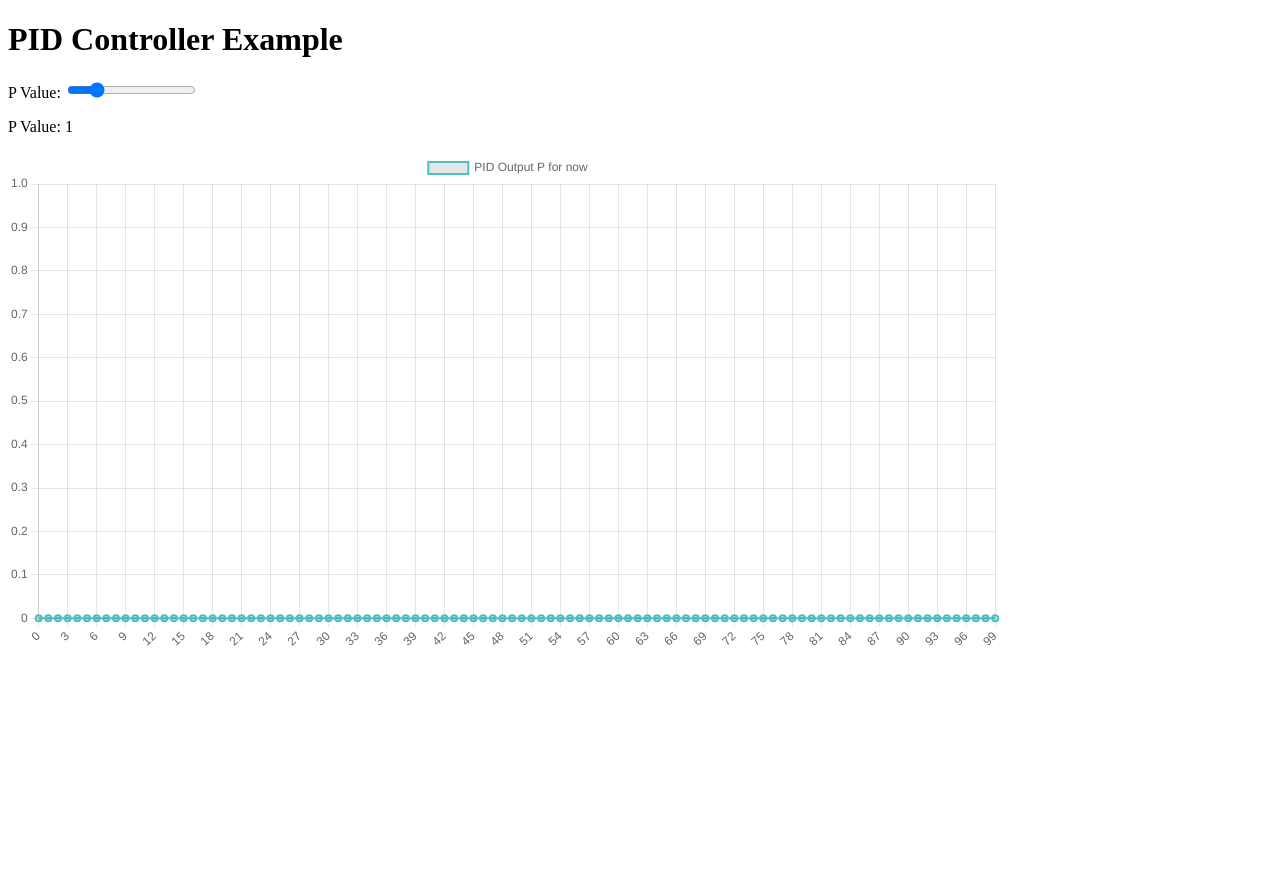
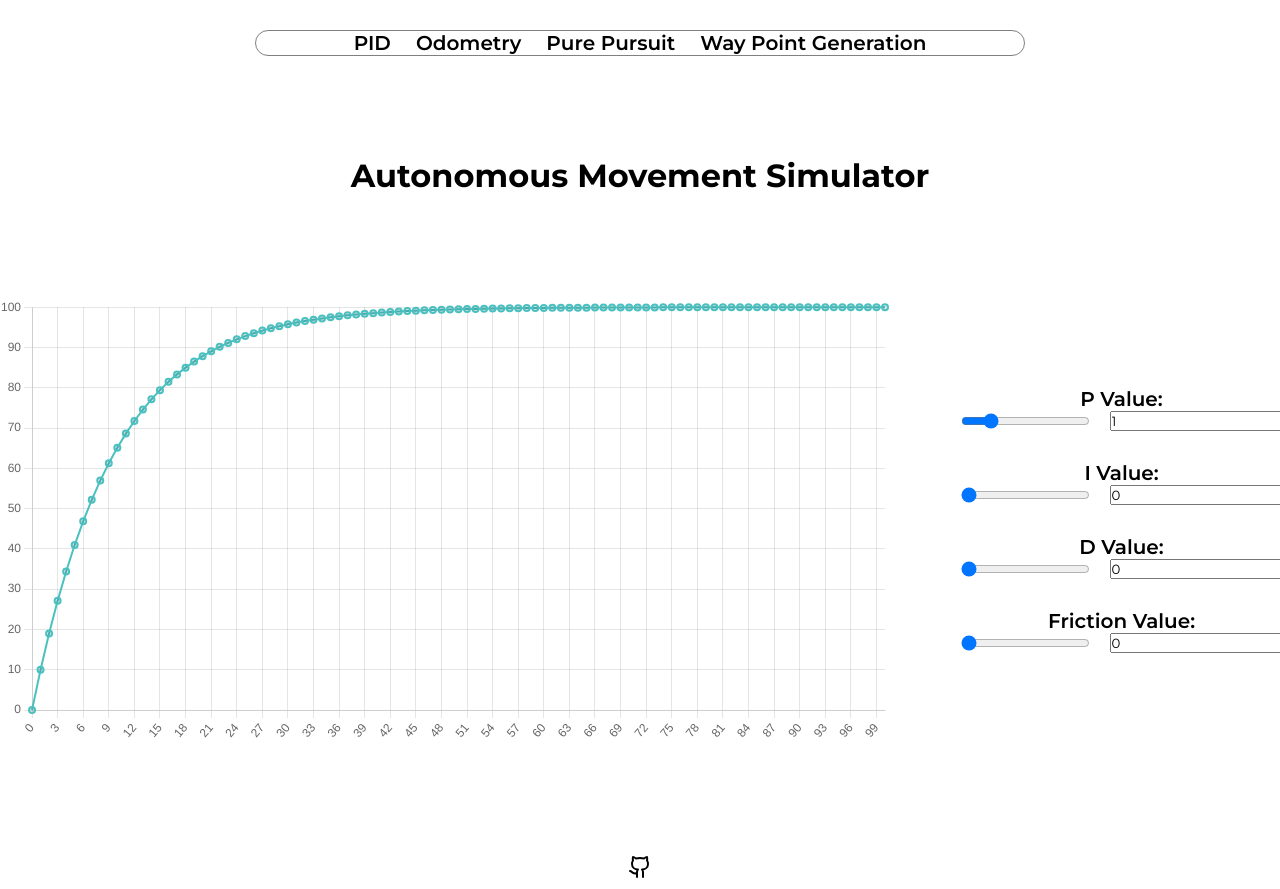
Before and after one commit to dark-sorceror/Motion-Algorithm-Simulator, a Flask app: page / in a window 1280 px wide. Before the commit the page ends 646 px from the top, so only its background shows below. Run offline with Flask 3, Linux system fonts and the light colour scheme.

Commit message:
v1.1.0 - Finished PID and friction
Kinda accurate - friction may need to be reworked. Derivative value has been clamped down a lot.

```diff
--- a/src/__init__.py
+++ b/src/__init__.py
@@ -4,7 +4,7 @@ from flask import Flask
 def create_app():
     app = Flask(__name__, static_folder='static', template_folder='templates')
 
-    from .routes import main
-    app.register_blueprint(main, url_prefix='/')
+    from .routes import bp
+    app.register_blueprint(bp, url_prefix='/')
 
     return app
--- a/src/routes.py
+++ b/src/routes.py
@@ -1,36 +1,24 @@
-import time
-import numpy as np
 from .PID import PID
 from flask import Blueprint, jsonify, request, render_template
 
-main = Blueprint('main', __name__)
+bp = Blueprint('bp', __name__)
 
-def pid_controller(targetValue, kP, numSteps=100):
-    currentValue = 0
-    outputValues = []
-
-    for step in range(numSteps):
-        error = targetValue - currentValue
-
-        adjustment = kP * error
-        currentValue += adjustment
-        outputValues.append(currentValue)
-
-    return outputValues
-
-@main.route('/')
+@bp.route('/')
 def index():
     return render_template('index.html')
 
-@main.route('/pid', methods=['POST'])
-def pid():
+@bp.route('/simulate', methods=['POST'])
+def simulate():
     data = request.json
-    p_value = data.get('p_value', 1)
-    targetValue = 100
-    numSteps = 100
+    kP = float(data['kpValue'])
+    kI = float(data['kiValue'])
+    kD = float(data['kdValue'])
+    friction = float(data['frictionValue'])
 
-    output_values = pid_controller(targetValue, p_value, numSteps)
+    robotPosList = PID(kP, kI, kD, 100, 0, 0.1, friction).simulatePID()
 
     return jsonify(
-        { 'output_values': output_values }
+        {
+            'robot_position': robotPosList
+        }
     )
--- a/src/static/script.js
+++ b/src/static/script.js
@@ -1,15 +1,131 @@
+const VERSION = "1.1.0"
+
+function syncValue(self) {
+    document.getElementById(self.id.replace("slider", "value")).value = self.value;
+}
+
+function syncSlider(self) {
+    document.getElementById(self.id.replace("value", "slider")).value = self.value;
+}
+
 document.addEventListener('DOMContentLoaded', () => {
-    const slider = document.getElementById('slider');
-    const resultDisplay = document.getElementById('result');
+    const
+        kpSlider = document.getElementById('kP-slider'),
+        kiSlider = document.getElementById('kI-slider'),
+        kdSlider = document.getElementById('kD-slider'),
+        frictionSlider = document.getElementById('friction-slider');
+
     const ctx = document.getElementById('chart').getContext('2d');
 
     const chart = new Chart(ctx, {
         type: 'line',
         data: {
-            labels: Array.from({ length: 100 }, (_, i) => i),
+            labels: Array.from({ length: 101 }, (_, i) => i),
             datasets: [{
-                label: 'PID Output P for now',
-                data: new Array(100).fill(0),
+                label: 'Robot Position',
+                data: [
+                    0,
+                    10,
+                    19,
+                    27.1,
+                    34.39,
+                    40.951,
+                    46.8559,
+                    52.17031,
+                    56.953279,
+                    61.2579511,
+                    65.13215599,
+                    68.618940391,
+                    71.7570463519,
+                    74.58134171671,
+                    77.123207545039,
+                    79.4108867905351,
+                    81.4697981114816,
+                    83.32281830033344,
+                    84.9905364703001,
+                    86.49148282327009,
+                    87.84233454094309,
+                    89.05810108684878,
+                    90.1522909781639,
+                    91.13706188034752,
+                    92.02335569231276,
+                    92.82102012308148,
+                    93.53891811077334,
+                    94.185026299696,
+                    94.76652366972641,
+                    95.28987130275377,
+                    95.76088417247838,
+                    96.18479575523054,
+                    96.56631617970748,
+                    96.90968456173674,
+                    97.21871610556306,
+                    97.49684449500675,
+                    97.74716004550608,
+                    97.97244404095547,
+                    98.17519963685992,
+                    98.35767967317392,
+                    98.52191170585652,
+                    98.66972053527087,
+                    98.80274848174378,
+                    98.9224736335694,
+                    99.03022627021245,
+                    99.12720364319121,
+                    99.21448327887208,
+                    99.29303495098488,
+                    99.36373145588638,
+                    99.42735831029775,
+                    99.48462247926797,
+                    99.53616023134117,
+                    99.58254420820705,
+                    99.62428978738635,
+                    99.66186080864772,
+                    99.69567472778294,
+                    99.72610725500465,
+                    99.75349652950419,
+                    99.77814687655378,
+                    99.8003321888984,
+                    99.82029897000855,
+                    99.8382690730077,
+                    99.85444216570693,
+                    99.86899794913623,
+                    99.8820981542226,
+                    99.89388833880034,
+                    99.90449950492031,
+                    99.91404955442827,
+                    99.92264459898544,
+                    99.93038013908689,
+                    99.9373421251782,
+                    99.94360791266038,
+                    99.94924712139435,
+                    99.95432240925491,
+                    99.95889016832942,
+                    99.96300115149647,
+                    99.96670103634682,
+                    99.97003093271213,
+                    99.97302783944092,
+                    99.97572505549682,
+                    99.97815254994714,
+                    99.98033729495242,
+                    99.98230356545717,
+                    99.98407320891145,
+                    99.9856658880203,
+                    99.98709929921827,
+                    99.98838936929644,
+                    99.9895504323668,
+                    99.99059538913012,
+                    99.9915358502171,
+                    99.99238226519539,
+                    99.99314403867585,
+                    99.99382963480826,
+                    99.99444667132744,
+                    99.99500200419469,
+                    99.99550180377523,
+                    99.9959516233977,
+                    99.99635646105793,
+                    99.99672081495214,
+                    99.99704873345692,
+                    99.99734386011123
+                ],
                 borderColor: 'rgba(75, 192, 192, 1)',
                 borderWidth: 2,
                 fill: false
@@ -23,37 +139,55 @@ document.addEventListener('DOMContentLoaded', () => {
                 y: {
                     beginAtZero: true
                 }
+            },
+            plugins: {
+                legend: {
+                    display: false
                 }
+            },
         }
     });
 
     function debounce(func, wait) {
         let timeout;
-        return function(...args) {
+
+        return function (...args) {
             clearTimeout(timeout);
             timeout = setTimeout(() => func.apply(this, args), wait);
         };
     }
 
-    const updateChartAndValue = debounce(function() {
-        const pValue = parseFloat(slider.value);
+    const updateChartAndValue = debounce(function () {
+        const
+            kpValue = parseFloat(kpSlider.value),
+            kiValue = parseFloat(kiSlider.value),
+            kdValue = parseFloat(kdSlider.value),
+            frictionValue = parseFloat(frictionSlider.value);
 
-        fetch('/pid', {
+        fetch('/simulate', {
             method: 'POST',
             headers: {
                 'Content-Type': 'application/json',
             },
-            body: JSON.stringify({ p_value: pValue })
+            body: JSON.stringify(
+                {
+                    kpValue: kpValue,
+                    kiValue: kiValue,
+                    kdValue: kdValue,
+                    frictionValue: frictionValue
+                }
+            )
         })
             .then(response => response.json())
             .then(data => {
-            resultDisplay.textContent = `P Value: ${pValue}`;
-
-            chart.data.datasets[0].data = data.output_values;
+                chart.data.datasets[0].data = data.robot_position;
                 chart.update();
             })
             .catch(error => console.error('Error:', error));
     }, 300);
 
-    slider.addEventListener('input', updateChartAndValue);
+    kpSlider.addEventListener('input', updateChartAndValue);
+    kiSlider.addEventListener('input', updateChartAndValue);
+    kdSlider.addEventListener('input', updateChartAndValue);
+    frictionSlider.addEventListener('input', updateChartAndValue);
 });
--- a/src/static/styles.css
+++ b/src/static/styles.css
@@ -1,3 +1,115 @@
+@import url('https://fonts.googleapis.com/css2?family=Montserrat:wght@400;600;700&display=swap');
+
+* {
+    font-family: 'Montserrat';
+    margin: 0;
+    padding: 0;
+}
+
+body {
+    height: 100vh;
+    width: 100vw;
+    display: flex;
+    flex-direction: column;
+}
+
+nav {
+    display: flex;
+    width: 100%;
+    height: 75px;
+    justify-content: center;
+    margin-top: 30px;
+}
+
+ul {
+    width: 60%;
+    display: flex;
+    justify-content: center;
+    align-items: center;
+    border-radius: 20px;
+    border: 1px solid grey;
+}
+
+li:not(:last-child) {
+    margin-right: 25px;
+}
+
+li {
+    list-style: none;
+    cursor: pointer;
+    font-weight: 600;
+    font-size: 20px;
+}
+
 .canvas-holder {
-    max-width: 1000px;
+    width: 1000px;
+    height: 650px;
+    margin-right: 70px;
+    display: flex;
+    align-items: center;
 }
+
+h1 {
+    text-align: center;
+    margin-top: 100px;
+}
+
+.container {
+    display: flex;
+    align-items: center;
+    justify-content: center;
+    flex: 1;
+}
+
+.right {
+    display: flex;
+    flex-direction: column;
+    align-items: center;
+    justify-content: center;
+}
+
+.slider-container {
+    display: flex;
+    flex-direction: column;
+    justify-content: left;
+    align-items: center;
+}
+
+.slider-container:not(:last-child) {
+    margin-bottom: 30px;
+}
+
+.slider-container span {
+    font-weight: 600;
+    font-size: 20px;
+}
+
+.slider-function {
+    display: flex;
+    align-items: center;
+}
+
+.slider {
+    margin-right: 20px;
+}
+
+button {
+    border: none;
+    border-radius: 10px;
+    align-items: center;
+    display: flex;
+    justify-content: center;
+    padding: 10px;
+    background-color: white;
+}
+
+button:hover {
+    background-color: lightgrey;
+}
+
+footer {
+    display: flex;
+    justify-content: center;
+    align-items: center;
+    height: 200px;
+}
--- a/src/templates/index.html
+++ b/src/templates/index.html
@@ -3,20 +3,62 @@
 <head>
     <meta charset="UTF-8">
     <meta name="viewport" content="width=device-width, initial-scale=1.0">
-    <title>PID Control with Chart</title>
+    <title>Movement Simulator</title>
     <script src="https://cdn.jsdelivr.net/npm/chart.js"></script>
     <link rel="stylesheet" href="{{ url_for('static', filename='styles.css') }}">
+    <!--<link rel="stylesheet" href="../static/styles.css">-->
+    <!--<script src="../static/script.js"></script>-->
 </head>
 <body>
-    <h1>PID Controller Example</h1>
-    <label for="slider">P Value:</label>
-    <input type="range" id="slider" min="0" max="5" step="0.1" value="1">
-    <p id="result">P Value: 1</p>
-
-    <div class="canvas-holder">
-        <canvas id="chart"></canvas>
+    <nav>
+        <ul>
+            <li>PID</li>
+            <li>Odometry</li>
+            <li>Pure Pursuit</li>
+            <li>Way Point Generation</li>
+        </ul>
+    </nav>
+    <h1>Autonomous Movement Simulator</h1>
+    <div class="container">
+        <div class="canvas-holder">
+            <canvas id="chart"></canvas>
+        </div>
+        <div class="right">
+            <div class="slider-container">
+                <span>P Value:</span>
+                <div class="slider-function">
+                    <input type="range" id="kP-slider" class="slider" min="0" max="5" step="0.1" value="1" oninput="syncValue(this)">
+                    <input type="text" id="kP-value" value="1" oninput="syncSlider(this)">
+                </div>
+            </div>
+            <div class="slider-container">
+                <span>I Value:</span>
+                <div class="slider-function">
+                    <input type="range" id="kI-slider" class="slider" min="0" max="5" step="0.1" value="0" oninput="syncValue(this)">
+                    <input type="text" id="kI-value" value="0" oninput="syncSlider(this)">
+                </div>
+            </div>
+            <div class="slider-container">
+                <span>D Value:</span>
+                <div class="slider-function">
+                    <input type="range" id="kD-slider" class="slider" min="0" max="5" step="0.1" value="0" oninput="syncValue(this)">
+                    <input type="text" id="kD-value" value="0" oninput="syncSlider(this)">
+                </div>
+            </div>
+            <div class="slider-container">
+                <span>Friction Value:</span>
+                <div class="slider-function">
+                    <input type="range" id="friction-slider" class="slider" min="0" max="5" step="0.1" value="0" oninput="syncValue(this)">
+                    <input type="text" id="friction-value" value="0" oninput="syncSlider(this)">
+                </div>
+            </div>
+        </div>
     </div>
-
+    <footer>
+        <button href="https://github.com/dark-sorceror">
+        <svg xmlns="http://www.w3.org/2000/svg" width="24" height="24" viewBox="0 0 24 24" fill="none" stroke="currentColor" stroke-width="2" stroke-linecap="round" stroke-linejoin="round" class="lucide lucide-github"><path d="M15 22v-4a4.8 4.8 0 0 0-1-3.5c3 0 6-2 6-5.5.08-1.25-.27-2.48-1-3.5.28-1.15.28-2.35 0-3.5 0 0-1 0-3 1.5-2.64-.5-5.36-.5-8 0C6 2 5 2 5 2c-.3 1.15-.3 2.35 0 3.5A5.403 5.403 0 0 0 4 9c0 3.5 3 5.5 6 5.5-.39.49-.68 1.05-.85 1.65-.17.6-.22 1.23-.15 1.85v4"/><path d="M9 18c-4.51 2-5-2-7-2"/></svg>
+    </button>
+    </footer>
     <script src="{{ url_for('static', filename='script.js') }}"></script>
 </body>
 </html>
```
Also changed, not shown: src/PID.py (+35 -25 lines). Lines whose indentation alone changed are shown as unchanged.
